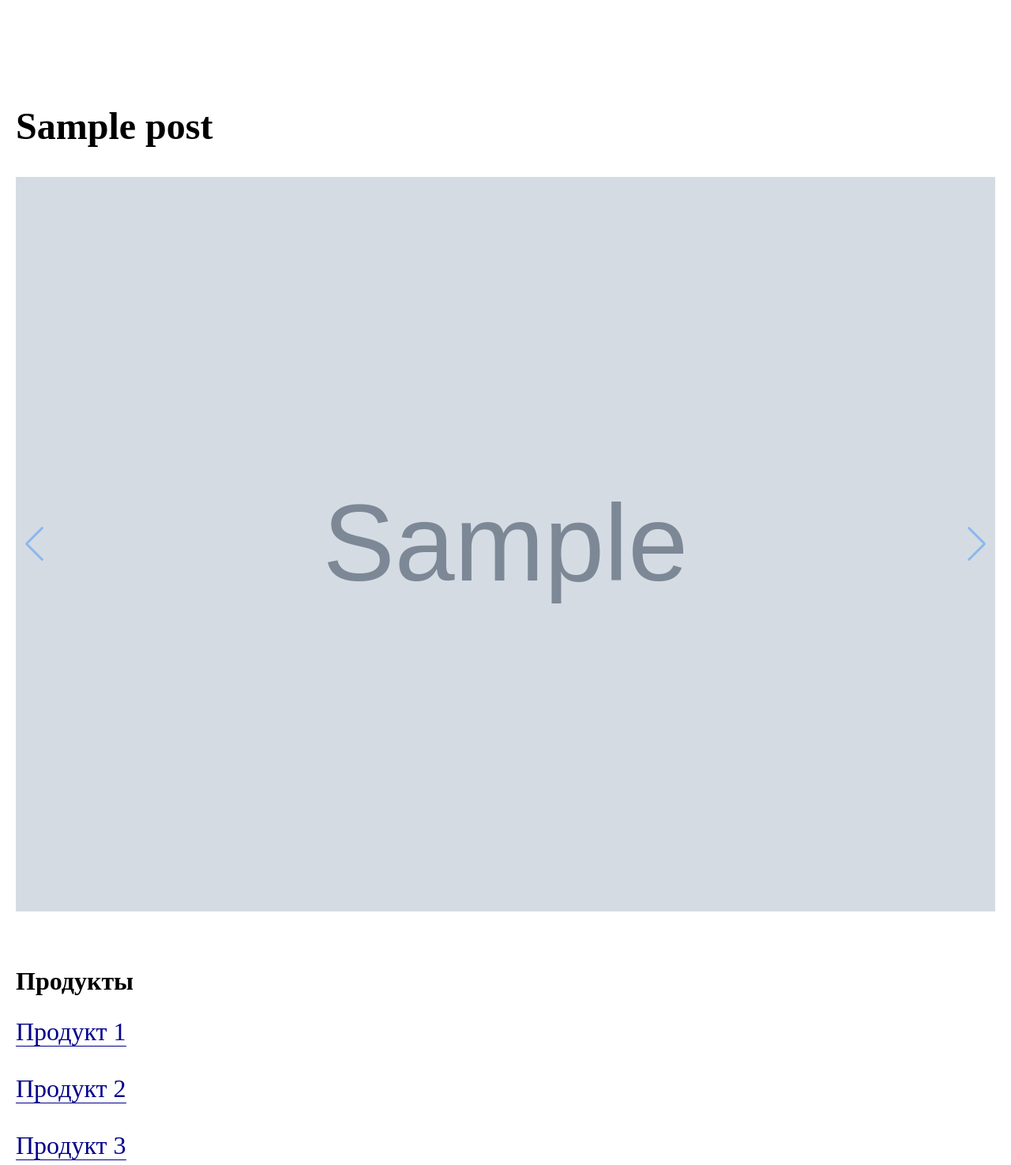
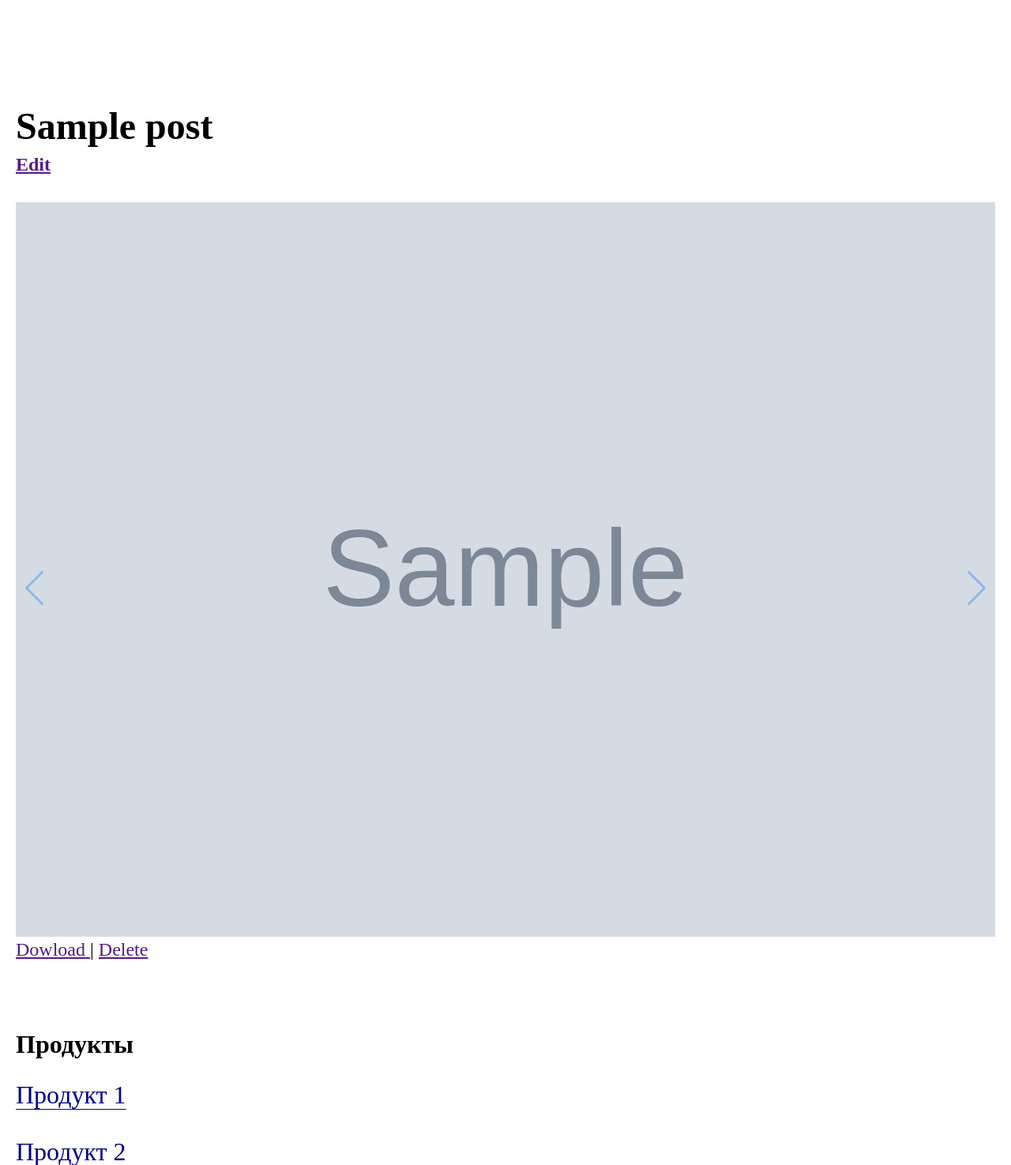
Before and after one commit to kamral/test_project, a Django app: page / in a window 1280 px wide. Shown: the top 1475 px of the page at 79% size. Run offline with Django 3.2, Linux system fonts and the light colour scheme; tables that the repository leaves empty hold one stand-in row (values such as "Sample post"); grey boxes marked "Sample" are stand-in pictures; some web fonts are replaced.

Commit message:
add new models and correct it, we create urls away and add get_absolute_url in models post

```diff
--- a/product/admin.py
+++ b/product/admin.py
@@ -1,6 +1,7 @@
 from django.contrib import admin
-from .models import post
+from .models import post, spisok, product
 # Register your models here.
 
-
+admin.site.register(spisok)
+admin.site.register(product)
 admin.site.register(post)
--- a/product/models.py
+++ b/product/models.py
@@ -1,6 +1,8 @@
 from django.db import models
 
 # Create your models here.
+from django.urls import reverse
+
 
 class post(models.Model):
     title=models.CharField(max_length=255, verbose_name='Заголовок')
@@ -11,6 +13,9 @@ class post(models.Model):
     def __str__(self):
         return self.title
 
+    def get_absolute_url(self):
+        return reverse('post_edit', kwargs={'pk':self.pk})
+
     class Meta:
         verbose_name='Пост'
         verbose_name_plural='Посты'
@@ -19,6 +24,7 @@ class post(models.Model):
 class spisok(models.Model):
     title=models.CharField(max_length=255, verbose_name='Заголовок списка')
     text=models.TextField(verbose_name='Текст спика')
+
 
     def __str__(self):
         return self.title
@@ -32,7 +38,7 @@ class product(models.Model):
     title_number=models.CharField(max_length=255, verbose_name='Номер продукта')
     product_name=models.CharField(max_length=255, verbose_name='Наименование продукта')
     product_photo=models.ImageField(upload_to='photo/product',verbose_name='Фото продукта')
-    spisok=models.ForeignKey(spisok, on_delete=models.CASCADE, verbose_name='Перечень списка')
+    spisok=models.ManyToManyField(spisok,  verbose_name='Перечень списка')
 
     def __str__(self):
         return self.title
--- a/product/urls.py
+++ b/product/urls.py
@@ -1,6 +1,7 @@
 from django.urls import path
-from .views import index
+from .views import index,posts_edit
 
 urlpatterns = [
-    path('',index)
+    path('',index),
+    path('post/<int:pk>/',posts_edit,name='post_edit')
 ]
--- a/product/views.py
+++ b/product/views.py
@@ -1,10 +1,27 @@
 from django.shortcuts import render
 from .models import post
 # Create your views here.
+from .forms import PostForm
+
+
 
 def index(request):
     posts=post.objects.all()
     title=post.objects.get(pk=1)
 
+
     return render(request,'index.html', {
         'posts':posts,'title':title})
+
+
+
+def posts_edit(request):
+    if request.method == 'POST':
+        post_edit = PostForm(request.POST)
+        if post_edit.is_valid():
+            post_edit.save()
+
+    else:
+        post_edit = PostForm()
+
+    return render(request,'post_edit.html',{'form':post_edit})
--- a/templates/index.html
+++ b/templates/index.html
@@ -2,13 +2,15 @@
 {%block content%}
     <div class="wrapper">
         <div class="content">
-            <h1>{{title}}</h1>
+            <h1>{{title}} <p> <a href=""> Edit </a>  </p></h1>
             <div class="swiper-container">
                 <div class="swiper-wrapper">
                     {%for item in posts%}
                     <div class="swiper-slide">
                         <img src="{{item.photo.url}}"
-                             alt="Первая картинка"></div>
+                             alt="Первая картинка">
+                    <p> <a href=""> Dowload </a> |
+    <a href=""> Delete </a> </p></div>
                     {%endfor%}
                 </div>
                 <div class="swiper-button-next"></div>
```
Also changed, not shown: product/forms.py (added, +8 -0 lines), product/migrations/0002_product_spisok.py (added), product/migrations/0003_auto_20210120_2030.py (added).
